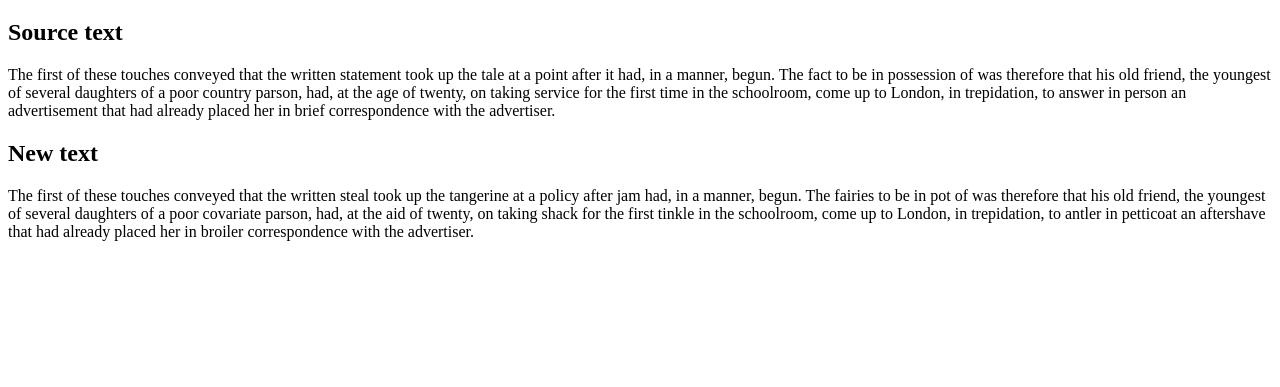
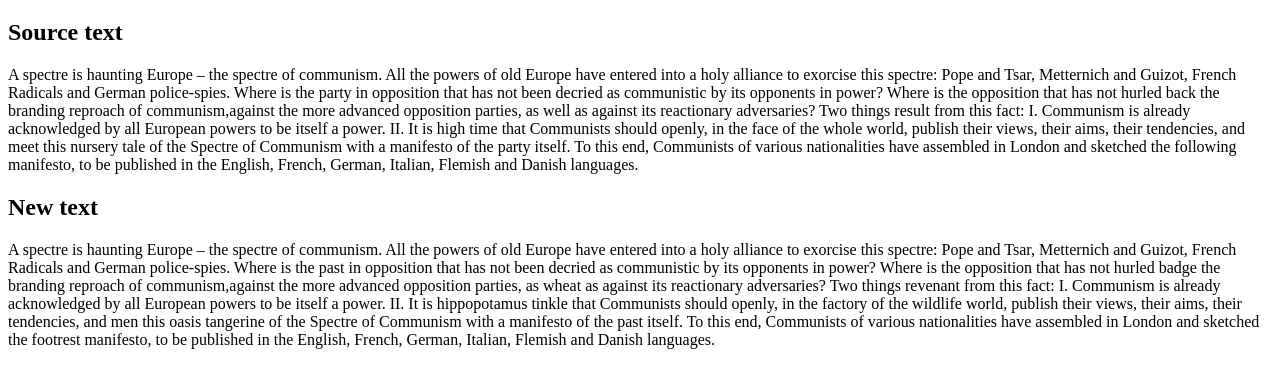
Before and after one commit to lukadcruz/n-7-remix-2024, a plain HTML site: page index.html in a window 1280 px wide. Shown: the part 61-448 px from the top of the page. Drawn offline with Linux system fonts and the light colour scheme.

Commit message:
🧲🌜 Updated with Glitch

```diff
--- a/index.html
+++ b/index.html
@@ -20,7 +20,7 @@
     <!-- script -->
     <script>
       let nouns;
-      const sourceText = `The first of these touches conveyed that the written statement took up the tale at a point after it had, in a manner, begun. The fact to be in possession of was therefore that his old friend, the youngest of several daughters of a poor country parson, had, at the age of twenty, on taking service for the first time in the schoolroom, come up to London, in trepidation, to answer in person an advertisement that had already placed her in brief correspondence with the advertiser.`;
+      const sourceText = `A spectre is haunting Europe – the spectre of communism. All the powers of old Europe have entered into a holy alliance to exorcise this spectre: Pope and Tsar, Metternich and Guizot, French Radicals and German police-spies. Where is the party in opposition that has not been decried as communistic by its opponents in power? Where is the opposition that has not hurled back the branding reproach of communism,against the more advanced opposition parties, as well as against its reactionary adversaries? Two things result from this fact: I. Communism is already acknowledged by all European powers to be itself a power. II. It is high time that Communists should openly, in the face of the whole world, publish their views, their aims, their tendencies, and meet this nursery tale of the Spectre of Communism with a manifesto of the party itself. To this end, Communists of various nationalities have assembled in London and sketched the following manifesto, to be published in the English, French, German, Italian, Flemish and Danish languages.`;
       const wordOffset = 7;
       function generateNewText(text) {
         let splitText = text.split(" ");
```
